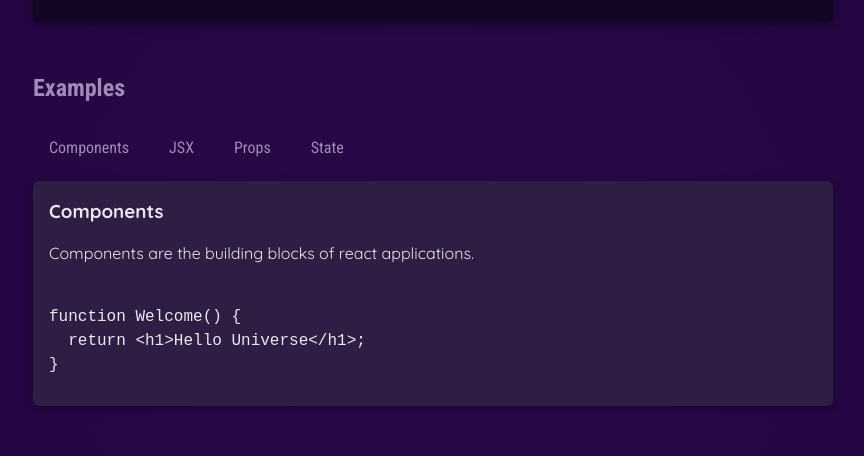
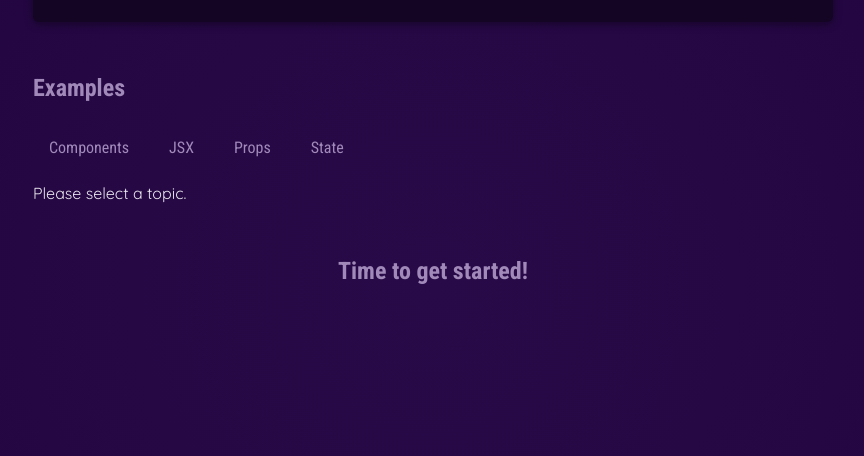
Before and after one commit to EjayGit/ReactCourse, a React (Vite) app in the folder firstApp/01-starting-project/: page / in a window 1280 px wide. Shown: the part 353-809 px from the top of the page, without its empty margins (207-1071 px from the left). Built offline with nearby package versions, Linux system fonts and the light colour scheme.

Commit message:
Update App.jsx

```diff
--- a/firstApp/01-starting-project/src/App.jsx
+++ b/firstApp/01-starting-project/src/App.jsx
@@ -8,7 +8,7 @@ import { EXAMPLES } from './data.js';
 
 function App() {
 
-  const [selectedTopic, setSelectedTopic] = useState('components')
+  const [selectedTopic, setSelectedTopic] = useState(null)
 
   function handleSelect(selectedButton) {
     // selectedButton => 'components', 'jsx', 'props', 'state'
@@ -17,6 +17,20 @@ function App() {
   }
 
   console.log('APP COMPONENT EXECUTING')
+
+  let tabContent = <p>Please select a topic.</p>;
+
+  if (selectedTopic) {
+    tabContent = (
+      <div id="tab-content">
+        <h3>{EXAMPLES[selectedTopic].title}</h3>
+        <p>{EXAMPLES[selectedTopic].description}</p>
+        <pre>
+          <code>{EXAMPLES[selectedTopic].code}</code>
+        </pre>
+      </div>
+    );
+  }
 
   return (
     <div>
@@ -42,20 +56,12 @@ function App() {
         <section id="examples">
           <h2>Examples</h2>
           <menu>
-            <TabButton onSelect={() => handleSelect('components')}>Components</TabButton>
-            <TabButton onSelect={function() {handleSelect('jsx')}}>JSX</TabButton>
-            <TabButton onSelect={() => handleSelect('props')}>Props</TabButton>
-            <TabButton onSelect={() => handleSelect('state')}>State</TabButton>
+            <TabButton isSelected={selectedTopic === 'components'} onSelect={() => handleSelect('components')}>Components</TabButton>
+            <TabButton isSelected={selectedTopic === 'jsx'} onSelect={function() {handleSelect('jsx')}}>JSX</TabButton>
+            <TabButton isSelected={selectedTopic === 'props'} onSelect={() => handleSelect('props')}>Props</TabButton>
+            <TabButton isSelected={selectedTopic === 'state'} onSelect={() => handleSelect('state')}>State</TabButton>
           </menu>
-          <div id="tab-content">
-            <h3>{EXAMPLES[selectedTopic].title}</h3>
-            <p>{EXAMPLES[selectedTopic].description}</p>
-            <pre>
-              <code>
-              {EXAMPLES[selectedTopic].code}
-              </code>
-            </pre>
-          </div>
+          {tabContent}
         </section>
         <h2>Time to get started!</h2>
       </main>
```
